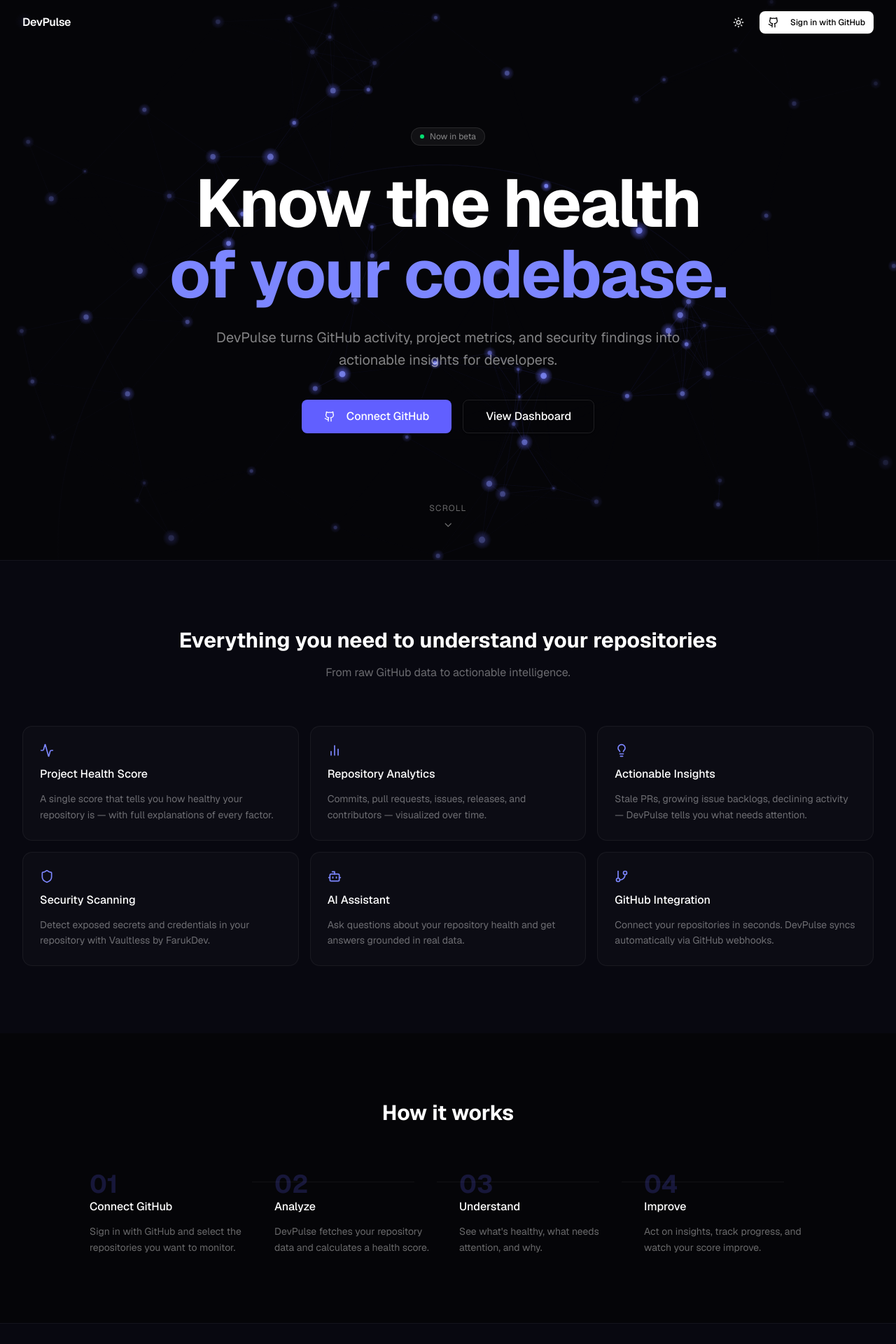
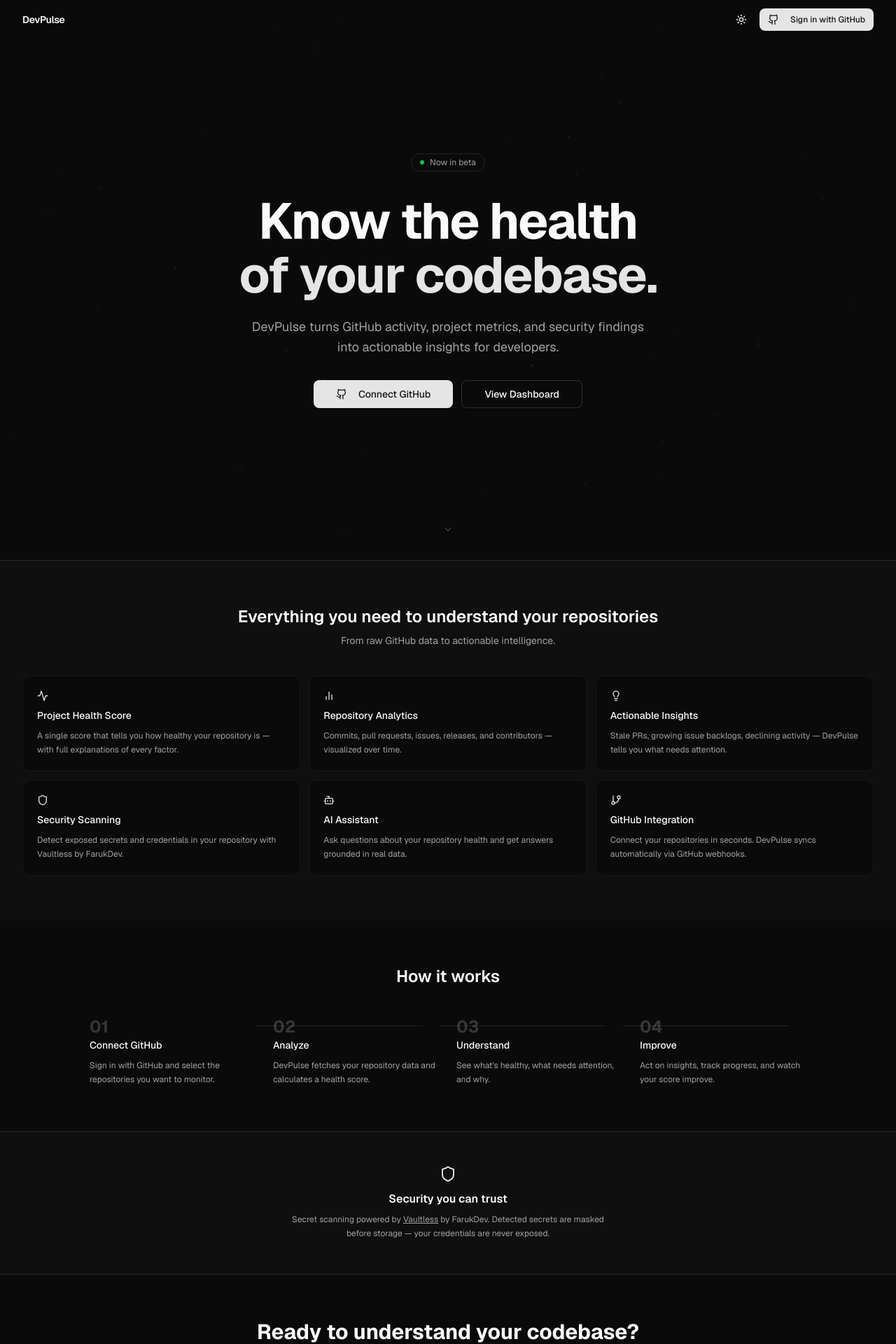
Before and after one commit to DeBeator/devpulse, a Next.js app: page / in a window 1280 px wide. Shown: the top 1920 px of the page at 70% size. Built offline with nearby package versions, Linux system fonts and the light colour scheme.

Commit message:
fix: professional landing page with light/dark mode support

```diff
--- a/src/app/page.tsx
+++ b/src/app/page.tsx
@@ -58,14 +58,12 @@
   {
     step: '01',
     title: 'Connect GitHub',
-    description:
-      'Sign in with GitHub and select the repositories you want to monitor.',
+    description: 'Sign in with GitHub and select the repositories you want to monitor.',
   },
   {
     step: '02',
     title: 'Analyze',
-    description:
-      'DevPulse fetches your repository data and calculates a health score.',
+    description: 'DevPulse fetches your repository data and calculates a health score.',
   },
   {
     step: '03',
@@ -89,15 +87,15 @@
     if (!ctx) return
 
     let animationId: number
-    let width = window.innerWidth
-    let height = window.innerHeight
-
+    let width = canvas.offsetWidth
+    let height = canvas.offsetHeight
     canvas.width = width
     canvas.height = height
 
-    const NODE_COUNT = 80
-    const MAX_DISTANCE = 180
-    const PULSE_INTERVAL = 3000
+    // Check dark mode
+    const isDark = document.documentElement.classList.contains('dark')
+    const nodeColor = isDark ? '99, 102, 241' : '79, 70, 229'
+    const lineOpacityMultiplier = isDark ? 1 : 0.6
 
     interface Node {
       x: number
@@ -106,77 +104,41 @@
       vy: number
       pulse: number
       pulseSpeed: number
-      size: number
     }
+
+    const NODE_COUNT = 50
+    const MAX_DISTANCE = 140
 
     const nodes: Node[] = Array.from({ length: NODE_COUNT }, () => ({
       x: Math.random() * width,
       y: Math.random() * height,
-      vx: (Math.random() - 0.5) * 0.4,
-      vy: (Math.random() - 0.5) * 0.4,
+      vx: (Math.random() - 0.5) * 0.25,
+      vy: (Math.random() - 0.5) * 0.25,
       pulse: Math.random() * Math.PI * 2,
-      pulseSpeed: 0.015 + Math.random() * 0.02,
-      size: 1.5 + Math.random() * 2,
+      pulseSpeed: 0.01 + Math.random() * 0.015,
     }))
 
-    // Pulse wave state
-    let pulseWave: { x: number; y: number; radius: number; maxRadius: number } | null = null
-    let lastPulseTime = 0
-
-    function triggerPulse() {
-      const node = nodes[Math.floor(Math.random() * nodes.length)]
-      pulseWave = {
-        x: node.x,
-        y: node.y,
-        radius: 0,
-        maxRadius: Math.max(width, height) * 0.8,
-      }
-    }
-
-    function draw(timestamp: number) {
+    function draw() {
       if (!ctx || !canvas) return
       ctx.clearRect(0, 0, width, height)
 
-      // Trigger pulse wave periodically
-      if (timestamp - lastPulseTime > PULSE_INTERVAL) {
-        triggerPulse()
-        lastPulseTime = timestamp
-      }
-
-      // Draw pulse wave
-      if (pulseWave) {
-        pulseWave.radius += 3
-        const opacity = Math.max(0, 0.15 * (1 - pulseWave.radius / pulseWave.maxRadius))
-        ctx.strokeStyle = `rgba(99, 102, 241, ${opacity})`
-        ctx.lineWidth = 1.5
-        ctx.beginPath()
-        ctx.arc(pulseWave.x, pulseWave.y, pulseWave.radius, 0, Math.PI * 2)
-        ctx.stroke()
-        if (pulseWave.radius >= pulseWave.maxRadius) {
-          pulseWave = null
-        }
-      }
-
-      // Update and draw nodes
       for (const node of nodes) {
         node.x += node.vx
         node.y += node.vy
         node.pulse += node.pulseSpeed
-
         if (node.x < 0 || node.x > width) node.vx *= -1
         if (node.y < 0 || node.y > height) node.vy *= -1
       }
 
-      // Draw connections
+      // Lines
       for (let i = 0; i < nodes.length; i++) {
         for (let j = i + 1; j < nodes.length; j++) {
           const dx = nodes[i].x - nodes[j].x
           const dy = nodes[i].y - nodes[j].y
           const dist = Math.sqrt(dx * dx + dy * dy)
-
           if (dist < MAX_DISTANCE) {
-            const opacity = (1 - dist / MAX_DISTANCE) * 0.2
-            ctx.strokeStyle = `rgba(99, 102, 241, ${opacity})`
+            const opacity = (1 - dist / MAX_DISTANCE) * 0.12 * lineOpacityMultiplier
+            ctx.strokeStyle = `rgba(${nodeColor}, ${opacity})`
             ctx.lineWidth = 0.8
             ctx.beginPath()
             ctx.moveTo(nodes[i].x, nodes[i].y)
@@ -186,26 +148,13 @@
         }
       }
 
-      // Draw nodes
+      // Nodes — small and subtle
       for (const node of nodes) {
         const pulse = Math.sin(node.pulse) * 0.5 + 0.5
-        const opacity = 0.3 + pulse * 0.5
-        const radius = node.size + pulse * 1.2
+        const opacity = (0.2 + pulse * 0.25) * lineOpacityMultiplier
+        const radius = 1.5 + pulse * 0.8
 
-        // Glow effect
-        const gradient = ctx.createRadialGradient(
-          node.x, node.y, 0,
-          node.x, node.y, radius * 3
-        )
-        gradient.addColorStop(0, `rgba(99, 102, 241, ${opacity})`)
-        gradient.addColorStop(1, `rgba(99, 102, 241, 0)`)
-        ctx.fillStyle = gradient
-        ctx.beginPath()
-        ctx.arc(node.x, node.y, radius * 3, 0, Math.PI * 2)
-        ctx.fill()
-
-        // Core
-        ctx.fillStyle = `rgba(129, 140, 248, ${opacity})`
+        ctx.fillStyle = `rgba(${nodeColor}, ${opacity})`
         ctx.beginPath()
         ctx.arc(node.x, node.y, radius, 0, Math.PI * 2)
         ctx.fill()
@@ -214,17 +163,16 @@
       animationId = requestAnimationFrame(draw)
     }
 
-    animationId = requestAnimationFrame(draw)
+    draw()
 
     const handleResize = () => {
-      width = window.innerWidth
-      height = window.innerHeight
+      width = canvas.offsetWidth
+      height = canvas.offsetHeight
       canvas.width = width
       canvas.height = height
     }
 
     window.addEventListener('resize', handleResize)
-
     return () => {
       cancelAnimationFrame(animationId)
       window.removeEventListener('resize', handleResize)
@@ -234,19 +182,8 @@
   return (
     <canvas
       ref={canvasRef}
-      className="absolute inset-0 w-full h-full"
+      className="absolute inset-0 w-full h-full pointer-events-none opacity-60"
     />
-  )
-}
-
-function ScrollIndicator() {
-  return (
-    <div className="absolute bottom-8 left-1/2 -translate-x-1/2 flex flex-col items-center gap-2 animate-bounce">
-      <span className="text-xs text-white/40 tracking-widest uppercase">
-        Scroll
-      </span>
-      <ChevronDown className="h-4 w-4 text-white/40" />
-    </div>
   )
 }
 
@@ -260,26 +197,20 @@
   }, [])
 
   return (
-    <div className="min-h-screen bg-[#050508]">
-      {/* Sticky nav */}
+    <div className="min-h-screen bg-background text-foreground">
+      {/* Nav */}
       <nav
         className={`fixed top-0 left-0 right-0 z-50 transition-all duration-300 ${
           scrolled
-            ? 'bg-[#050508]/90 backdrop-blur-md border-b border-white/5'
+            ? 'bg-background/90 backdrop-blur-md border-b border-border'
             : 'bg-transparent'
         }`}
       >
-        <div className="w-full px-8 h-16 flex items-center justify-between">
-          <span className="font-semibold text-base text-white tracking-tight">
-            DevPulse
-          </span>
-          <div className="flex items-center gap-3">
+        <div className="w-full px-8 h-14 flex items-center justify-between">
+          <span className="font-semibold text-sm tracking-tight">DevPulse</span>
+          <div className="flex items-center gap-2">
             <ThemeToggle />
-            <Button
-              asChild
-              size="sm"
-              className="bg-white text-black hover:bg-white/90"
-            >
+            <Button asChild size="sm">
               <Link href="/login">
                 <Github className="h-4 w-4 mr-2" />
                 Sign in with GitHub
@@ -289,86 +220,73 @@
         </div>
       </nav>
 
-      {/* Hero — full viewport */}
+      {/* Hero */}
       <section className="relative w-full h-screen flex flex-col items-center justify-center overflow-hidden">
-        {/* Dark background */}
-        <div className="absolute inset-0 bg-[#050508]" />
-
-        {/* Canvas */}
+        <div className="absolute inset-0 bg-background" />
         <HeroCanvas />
-
-        {/* Radial gradient overlay — darkens edges */}
         <div
           className="absolute inset-0 pointer-events-none"
           style={{
             background:
-              'radial-gradient(ellipse at center, transparent 30%, #050508 100%)',
+              'radial-gradient(ellipse 80% 60% at 50% 50%, transparent 30%, var(--background) 100%)',
           }}
         />
 
-        {/* Content */}
-        <div className="relative z-10 text-center px-8 max-w-5xl mx-auto">
-          <div className="inline-flex items-center gap-2 px-3 py-1 rounded-full border border-white/10 text-xs text-white/50 mb-8 bg-white/5">
-            <span className="h-1.5 w-1.5 rounded-full bg-green-400" />
+        <div className="relative z-10 text-center px-8 max-w-4xl mx-auto">
+          <div className="inline-flex items-center gap-2 px-3 py-1 rounded-full border border-border text-xs text-muted-foreground mb-8">
+            <span className="h-1.5 w-1.5 rounded-full bg-green-500" />
             Now in beta
           </div>
 
-          <h1 className="text-6xl md:text-7xl lg:text-8xl font-bold tracking-tight text-white mb-6 leading-[1.05]">
+          <h1 className="text-5xl md:text-6xl lg:text-7xl font-bold tracking-tight mb-5 leading-[1.08]">
             Know the health
             <br />
-            <span className="text-indigo-400">of your codebase.</span>
+            <span className="text-primary">of your codebase.</span>
           </h1>
 
-          <p className="text-lg md:text-xl text-white/50 max-w-2xl mx-auto mb-10 leading-relaxed">
+          <p className="text-base md:text-lg text-muted-foreground max-w-xl mx-auto mb-8 leading-relaxed">
             DevPulse turns GitHub activity, project metrics, and security
             findings into actionable insights for developers.
           </p>
 
-          <div className="flex items-center justify-center gap-4">
-            <Button
-              asChild
-              size="lg"
-              className="bg-indigo-500 hover:bg-indigo-600 text-white border-0 h-12 px-8 text-base"
-            >
+          <div className="flex items-center justify-center gap-3">
+            <Button asChild size="lg">
               <Link href="/login">
-                <Github className="h-5 w-5 mr-2" />
+                <Github className="h-4 w-4 mr-2" />
                 Connect GitHub
               </Link>
             </Button>
-            <Button
-              asChild
-              variant="outline"
-              size="lg"
-              className="border-white/10 text-white hover:bg-white/5 h-12 px-8 text-base bg-transparent"
-            >
+            <Button asChild variant="outline" size="lg">
               <Link href="/login">View Dashboard</Link>
             </Button>
           </div>
         </div>
 
-        <ScrollIndicator />
+        <div className="absolute bottom-8 left-1/2 -translate-x-1/2 flex flex-col items-center gap-1.5 animate-bounce">
+          <ChevronDown className="h-4 w-4 text-muted-foreground/40" />
+        </div>
       </section>
 
       {/* Features */}
-      <section className="w-full bg-[#080810] border-t border-white/5">
-        <div className="w-full px-8 py-24">
-          <div className="text-center mb-16">
-            <h2 className="text-3xl font-bold text-white mb-4">
+      <section className="w-full border-t bg-muted/20">
+        <div className="w-full px-8 py-16">
+          <div className="text-center mb-10">
+            <h2 className="text-2xl font-semibold mb-2">
               Everything you need to understand your repositories
             </h2>
-            <p className="text-white/40 text-base max-w-xl mx-auto">
+            <p className="text-muted-foreground text-sm">
               From raw GitHub data to actionable intelligence.
             </p>
           </div>
-          <div className="grid md:grid-cols-2 lg:grid-cols-3 gap-4">
+          <div className="grid md:grid-cols-2 lg:grid-cols-3 gap-3">
             {features.map((feature) => (
               <div
                 key={feature.title}
-                className="rounded-xl border border-white/5 p-6 space-y-3 bg-white/[0.02] hover:bg-white/[0.04] hover:border-indigo-500/20 transition-all duration-200"
+                className="rounded-lg border border-border/50 p-5 space-y-2.5 bg-background hover:border-primary/30 transition-colors"
               >
-                <feature.icon className="h-5 w-5 text-indigo-400" />
-                <h3 className="font-medium text-white">{feature.title}</h3>
-                <p className="text-sm text-white/40 leading-relaxed">
+                <feature.icon className="h-4 w-4 text-primary" />
+                <h3 className="font-medium text-sm">{feature.title}</h3>
+                <p className="text-xs text-muted-foreground leading-relaxed">
                   {feature.description}
                 </p>
               </div>
@@ -378,22 +296,22 @@
       </section>
 
       {/* How it works */}
-      <section className="w-full bg-[#050508]">
-        <div className="w-full px-8 py-24">
-          <h2 className="text-3xl font-bold text-white text-center mb-16">
+      <section className="w-full">
+        <div className="w-full px-8 py-16">
+          <h2 className="text-2xl font-semibold text-center mb-10">
             How it works
           </h2>
-          <div className="grid md:grid-cols-4 gap-8 max-w-5xl mx-auto">
+          <div className="grid md:grid-cols-4 gap-6 max-w-5xl mx-auto">
             {steps.map((step, i) => (
-              <div key={step.step} className="space-y-3 relative">
+              <div key={step.step} className="space-y-2.5 relative">
                 {i < steps.length - 1 && (
-                  <div className="hidden md:block absolute top-4 left-full w-full h-px bg-white/5 z-0" />
+                  <div className="hidden md:block absolute top-3.5 left-full w-full h-px bg-border z-0" />
                 )}
-                <span className="text-4xl font-bold text-indigo-500/20">
+                <span className="text-2xl font-bold text-primary/20">
                   {step.step}
                 </span>
-                <h3 className="font-medium text-white">{step.title}</h3>
-                <p className="text-sm text-white/40 leading-relaxed">
+                <h3 className="font-medium text-sm">{step.title}</h3>
+                <p className="text-xs text-muted-foreground leading-relaxed">
                   {step.description}
                 </p>
               </div>
@@ -403,19 +321,17 @@
       </section>
 
       {/* Security */}
-      <section className="w-full bg-[#080810] border-t border-b border-white/5">
-        <div className="w-full px-8 py-16 text-center">
-          <Shield className="h-8 w-8 mx-auto mb-4 text-indigo-400" />
-          <h2 className="text-lg font-semibold text-white mb-2">
-            Security you can trust
-          </h2>
-          <p className="text-sm text-white/40 max-w-lg mx-auto">
+      <section className="w-full border-t border-b bg-muted/20">
+        <div className="w-full px-8 py-12 text-center">
+          <Shield className="h-6 w-6 mx-auto mb-3 text-primary" />
+          <h2 className="text-base font-semibold mb-2">Security you can trust</h2>
+          <p className="text-xs text-muted-foreground max-w-md mx-auto leading-relaxed">
             Secret scanning powered by{' '}
             <a
               href="https://github.com/1FarukDev/Vaultless"
               target="_blank"
               rel="noopener noreferrer"
-              className="text-indigo-400 hover:text-indigo-300 underline"
+              className="underline hover:text-foreground"
             >
               Vaultless
             </a>{' '}
@@ -426,22 +342,18 @@
       </section>
 
       {/* CTA */}
-      <section className="w-full bg-[#050508]">
-        <div className="w-full px-8 py-24 text-center">
-          <h2 className="text-4xl font-bold text-white mb-4">
+      <section className="w-full">
+        <div className="w-full px-8 py-16 text-center">
+          <h2 className="text-3xl font-bold mb-3">
             Ready to understand your codebase?
           </h2>
-          <p className="text-white/40 mb-10 max-w-md mx-auto">
+          <p className="text-muted-foreground text-sm mb-8 max-w-sm mx-auto">
             Connect your GitHub repositories and get your first health score
             in minutes.
           </p>
-          <Button
-            asChild
-            size="lg"
-            className="bg-indigo-500 hover:bg-indigo-600 text-white border-0 h-12 px-8 text-base"
-          >
+          <Button asChild size="lg">
             <Link href="/login">
-              <Github className="h-5 w-5 mr-2" />
+              <Github className="h-4 w-4 mr-2" />
               Get started free
             </Link>
           </Button>
@@ -449,8 +361,8 @@
       </section>
 
       {/* Footer */}
-      <footer className="border-t border-white/5 bg-[#050508]">
-        <div className="w-full px-8 py-6 flex items-center justify-between text-sm text-white/30">
+      <footer className="border-t">
+        <div className="w-full px-8 py-5 flex items-center justify-between text-xs text-muted-foreground">
           <span>DevPulse — Developer Intelligence Platform</span>
           <span>
             Security scanning by{' '}
@@ -458,7 +370,7 @@
               href="https://github.com/1FarukDev/Vaultless"
               target="_blank"
               rel="noopener noreferrer"
-              className="text-indigo-400/60 hover:text-indigo-400 underline"
+              className="underline hover:text-foreground"
             >
               Vaultless
             </a>{' '}
```
